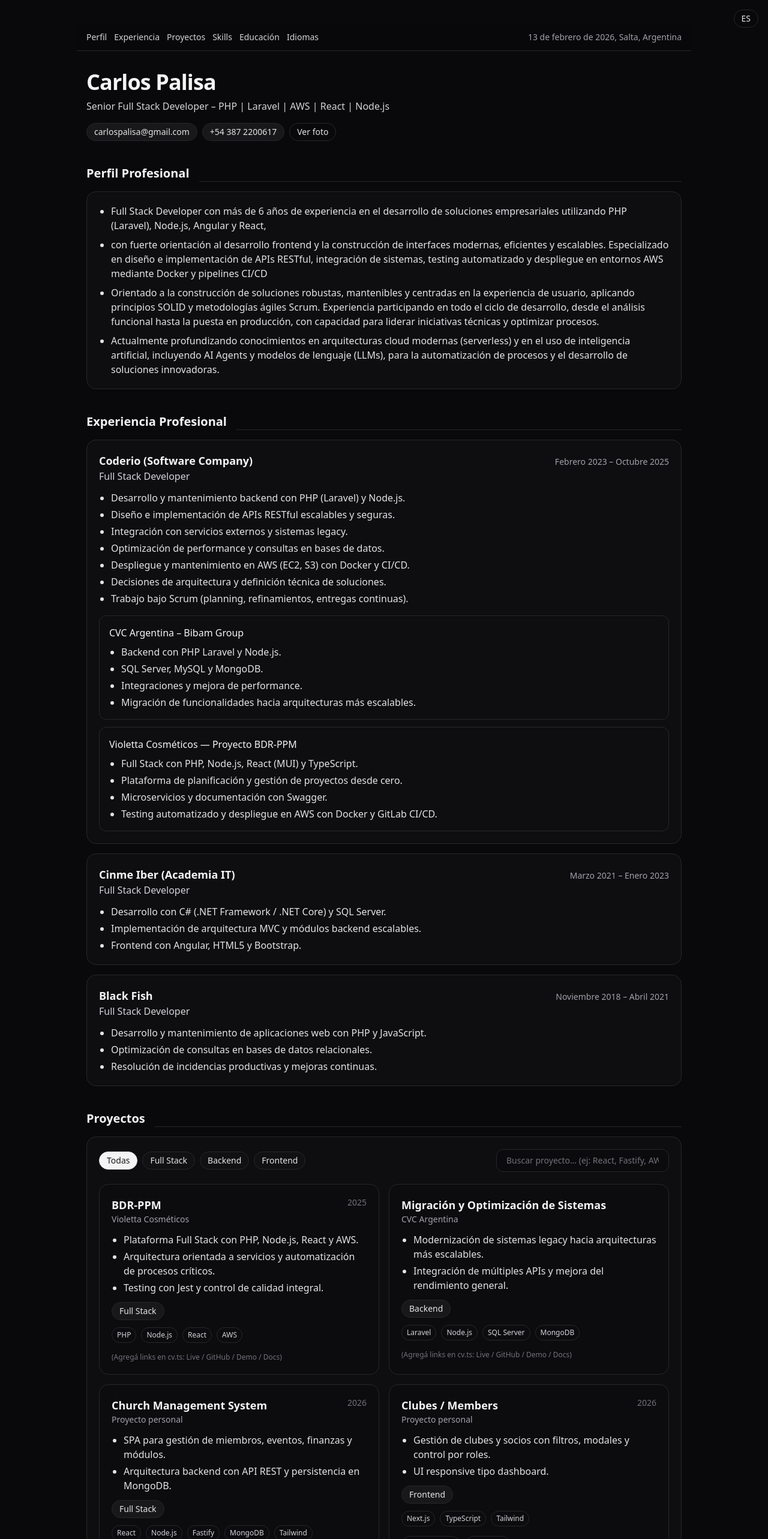
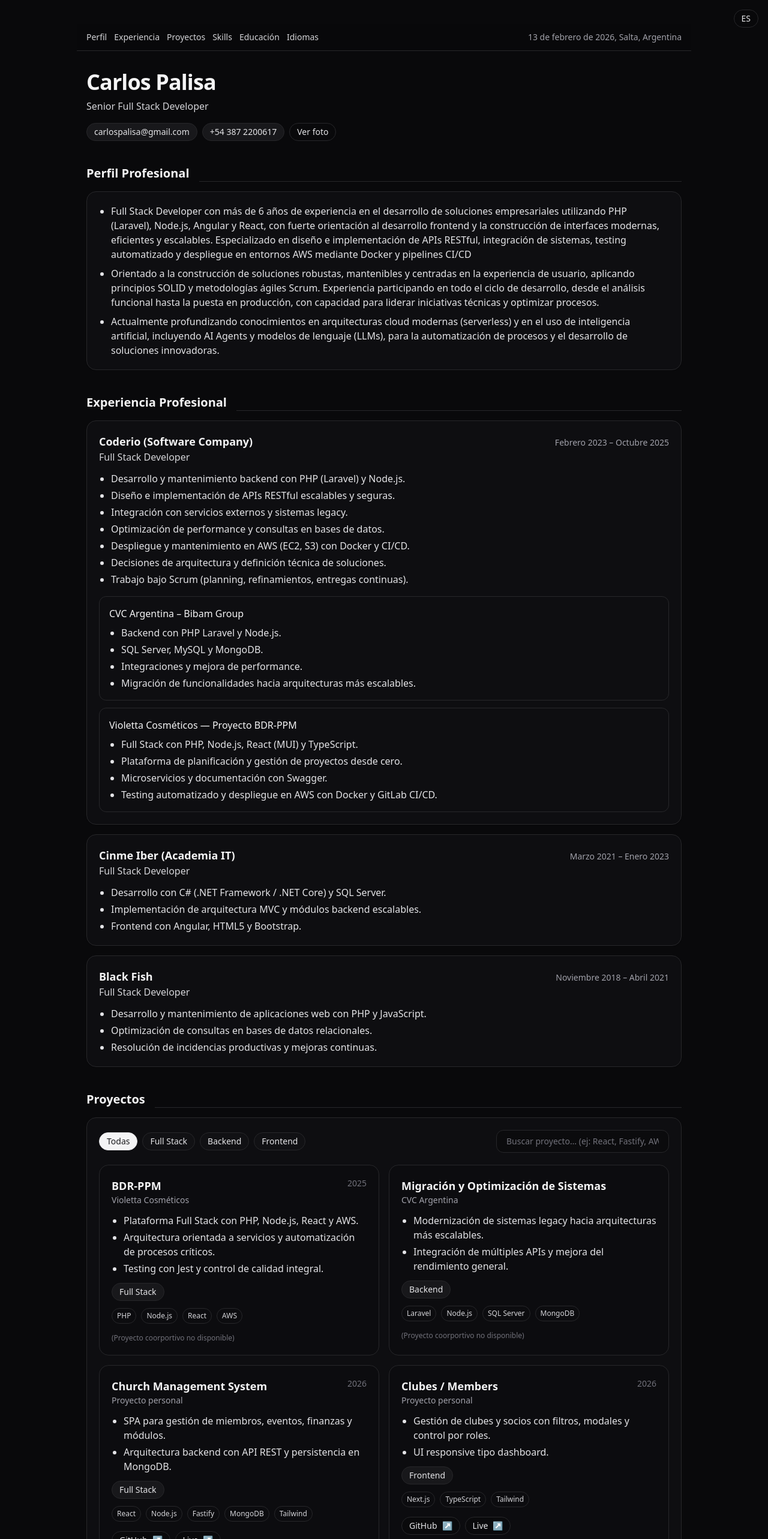
Before and after one commit to CarlosPalisa/cv-carlos, a React (Vite) app: page / in a window 1280 px wide. Shown: the top 2566 px of the page at 60% size. Built offline with nearby package versions, Linux system fonts and the light colour scheme.

Commit message:
Add news code improvements

```diff
--- a/src/components/Projects.tsx
+++ b/src/components/Projects.tsx
@@ -191,7 +191,7 @@ export default function ProjectsSection({
                   </div>
                 ) : (
                   <p className="mt-4 text-xs text-zinc-500">
-                    (Agregá links en cv.ts: Live / GitHub / Demo / Docs)
+                    {p.message}
                   </p>
                 )}
               </div>
--- a/src/data/cv.i18n.ts
+++ b/src/data/cv.i18n.ts
@@ -28,14 +28,12 @@ const TAG = (t: ProjectTag) => t;
 export const cvs: Record<Lang, CVData> = {
   es: {
     name: "Carlos Palisa",
-    headline:
-      "Senior Full Stack Developer – PHP | Laravel | AWS | React | Node.js",
+    headline: "Senior Full Stack Developer",
     location: "Salta, Argentina",
     email: "carlospalisa@gmail.com",
     phone: "+54 387 2200617",
     summary: [
-      "Full Stack Developer con más de 6 años de experiencia en el desarrollo de soluciones empresariales utilizando PHP (Laravel), Node.js, Angular y React,",
-      "con fuerte orientación al desarrollo frontend y la construcción de interfaces modernas, eficientes y escalables. Especializado en diseño e implementación de APIs RESTful, integración de sistemas, testing automatizado y despliegue en entornos AWS mediante Docker y pipelines CI/CD",
+      "Full Stack Developer con más de 6 años de experiencia en el desarrollo de soluciones empresariales utilizando PHP (Laravel), Node.js, Angular y React, con fuerte orientación al desarrollo frontend y la construcción de interfaces modernas, eficientes y escalables. Especializado en diseño e implementación de APIs RESTful, integración de sistemas, testing automatizado y despliegue en entornos AWS mediante Docker y pipelines CI/CD",
       "Orientado a la construcción de soluciones robustas, mantenibles y centradas en la experiencia de usuario, aplicando principios SOLID y metodologías ágiles Scrum. Experiencia participando en todo el ciclo de desarrollo, desde el análisis funcional hasta la puesta en producción, con capacidad para liderar iniciativas técnicas y optimizar procesos.",
       "Actualmente profundizando conocimientos en arquitecturas cloud modernas (serverless) y en el uso de inteligencia artificial, incluyendo AI Agents y modelos de lenguaje (LLMs), para la automatización de procesos y el desarrollo de soluciones innovadoras.",
     ],
@@ -107,6 +105,7 @@ export const cvs: Record<Lang, CVData> = {
         ],
         tags: [TAG("Full Stack")],
         stack: ["PHP", "Node.js", "React", "AWS"],
+        message:"(Proyecto coorportivo no disponible)",
       },
       {
         name: "Migración y Optimización de Sistemas",
@@ -118,6 +117,7 @@ export const cvs: Record<Lang, CVData> = {
         ],
         tags: [TAG("Backend")],
         stack: ["Laravel", "Node.js", "SQL Server", "MongoDB"],
+        message:"(Proyecto coorportivo no disponible)"
       },
       {
         name: "Church Management System",
@@ -133,6 +133,7 @@ export const cvs: Record<Lang, CVData> = {
           L("GitHub", "https://github.com/CarlosPalisa/ChurchSystem"),
           L("Live", "https://TU-URL.vercel.app"),
         ],
+        message:"",
       },
       {
         name: "Clubes / Members",
@@ -148,55 +149,32 @@ export const cvs: Record<Lang, CVData> = {
           L("GitHub", "https://github.com/CarlosPalisa/CLUB-SaaS"),
           L("Live", "https://TU-URL-CLUBES.vercel.app"),
         ],
+        message:""
       },
     ],
     skills: {
-      backend: [
-        "PHP (Laravel)",
-        "Node.js",
-        "Express.js",
-        "C# (.NET Core)",
-        "ASP.NET Core",
-      ],
-      frontend: [
-        "React (JS/TS)",
-        "Angular",
-        "HTML5",
-        "CSS3",
-        "JavaScript",
-        "TypeScript",
-      ],
+      backend: ["PHP (Laravel)", "Node.js", "Express.js", "C# (.NET Core)", "ASP.NET Core"],
+      frontend: ["React (JS/TS)", "Angular", "HTML5", "CSS3", "JavaScript", "TypeScript"],
       databases: ["MySQL", "MariaDB", "SQL Server", "MongoDB"],
       cloudDevOps: ["AWS (EC2, S3)", "Docker", "Git", "GitLab CI/CD"],
-      architecture: [
-        "Microservicios",
-        "Clean Architecture",
-        "SOLID",
-        "APIs RESTful",
-      ],
+      architecture: ["Microservicios", "Clean Architecture", "SOLID", "APIs RESTful"],
       methodologies: ["Scrum", "Kanban"],
     },
     education:
       "Analista de Sistemas de Computación – Instituto Superior del Milagro (Salta)",
-    languages: [
-      "Español: Nativo",
-      "Inglés: Intermedio(B2)",
-      "Portugués: Intermedio",
-    ],
+    languages: ["Español: Nativo", "Inglés: Intermedio(B2)", "Portugués: Intermedio"],
   },
 
   en: {
     name: "Carlos Palisa",
-    headline:
-      "Senior Full Stack Developer – PHP | Laravel | AWS | React | Node.js",
+    headline: "Senior Full Stack Developer – PHP | Laravel | AWS | React | Node.js",
     location: "Salta, Argentina",
     email: "carlospalisa@gmail.com",
     phone: "+54 387 2200617",
     summary: [
-      "Full Stack Developer with over 6 years of experience building enterprise-grade solutions using PHP (Laravel), Node.js, Angular, and React,",
-      "with a strong focus on frontend development and the creation of modern, efficient, and scalable user interfaces. Specialized in designing and implementing RESTful APIs, system integrations, automated testing, and cloud deployments on AWS using Docker and CI/CD pipelines.",
-      "Focused on delivering robust, maintainable, and user-centered solutions, applying SOLID principles and Agile Scrum methodologies. Experienced across the full development lifecycle, from functional analysis to production deployment, with the ability to lead technical initiatives and optimize processes.",
-      "Currently expanding expertise in modern cloud architectures (serverless) and artificial intelligence, including AI Agents and Large Language Models (LLMs), to drive process automation and build innovative solutions.",
+      "Full Stack Developer with 6+ years of experience building scalable, high-performance web applications.",
+      "Strong background in PHP and Laravel as a main stack, including backend architecture, REST APIs, integrations, and optimization.",
+      "Additional experience with Node.js, React, and .NET, plus AWS deployments using Docker and CI/CD.",
     ],
     experience: [
       {
@@ -266,6 +244,7 @@ export const cvs: Record<Lang, CVData> = {
         ],
         tags: [TAG("Full Stack")],
         stack: ["PHP", "Node.js", "React", "AWS"],
+        message:"(Corporate projects not available for public display)"
       },
       {
         name: "Systems Migration & Optimization",
@@ -277,6 +256,7 @@ export const cvs: Record<Lang, CVData> = {
         ],
         tags: [TAG("Backend")],
         stack: ["Laravel", "Node.js", "SQL Server", "MongoDB"],
+        message:"(Corporate projects not available for public display)"
       },
       {
         name: "Church Management System",
@@ -292,6 +272,7 @@ export const cvs: Record<Lang, CVData> = {
           L("GitHub", "https://github.com/CarlosPalisa/ChurchSystem"),
           L("Live", "https://TU-URL.vercel.app"),
         ],
+        message:""
       },
       {
         name: "Clubs / Members",
@@ -307,40 +288,19 @@ export const cvs: Record<Lang, CVData> = {
           L("GitHub", "https://github.com/CarlosPalisa/CLUB-SaaS"),
           L("Live", "https://TU-URL-CLUBES.vercel.app"),
         ],
+        message:""
       },
     ],
     skills: {
-      backend: [
-        "PHP (Laravel)",
-        "Node.js",
-        "Express.js",
-        "C# (.NET Core)",
-        "ASP.NET Core",
-      ],
-      frontend: [
-        "React (JS/TS)",
-        "Angular",
-        "HTML5",
-        "CSS3",
-        "JavaScript",
-        "TypeScript",
-      ],
+      backend: ["PHP (Laravel)", "Node.js", "Express.js", "C# (.NET Core)", "ASP.NET Core"],
+      frontend: ["React (JS/TS)", "Angular", "HTML5", "CSS3", "JavaScript", "TypeScript"],
       databases: ["MySQL", "MariaDB", "SQL Server", "MongoDB"],
       cloudDevOps: ["AWS (EC2, S3)", "Docker", "Git", "GitLab CI/CD"],
-      architecture: [
-        "Microservices",
-        "Clean Architecture",
-        "SOLID",
-        "RESTful APIs",
-      ],
+      architecture: ["Microservices", "Clean Architecture", "SOLID", "RESTful APIs"],
       methodologies: ["Scrum", "Kanban"],
     },
     education:
       "Systems Analyst – Instituto Superior del Milagro (Salta, Argentina)",
-    languages: [
-      "Spanish: Native",
-      "English: Intermediate(B2)",
-      "Portuguese: Intermediate",
-    ],
+    languages: ["Spanish: Native", "English: Intermediate(B2)", "Portuguese: Intermediate"],
   },
 };
--- a/src/data/cv.ts
+++ b/src/data/cv.ts
@@ -14,6 +14,7 @@ export type ProjectItem = {
   tags?: ProjectTag[];
   stack?: string[];
   links?: ProjectLink[];
+  message: string;
 };
 export type ProjectLink = {
   label: "Live" | "GitHub" | "Demo" | "Docs";
```
